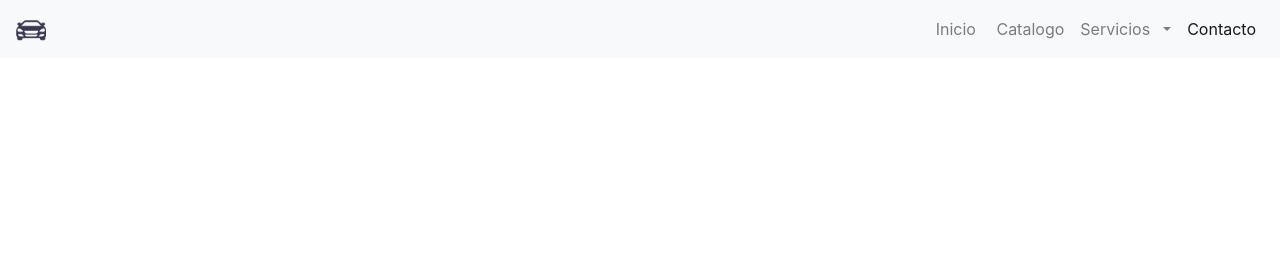
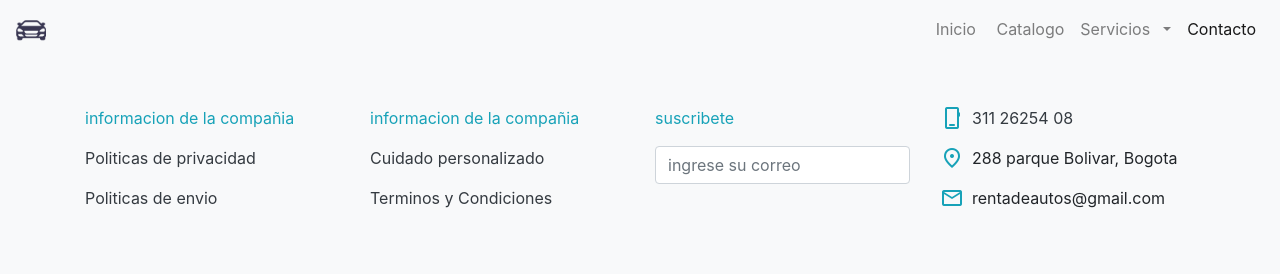
Before and after one commit to carlosandresalzate/rentadeautos, a website: page contacto.html in a window 1280 px wide. Drawn offline with nearby package versions, Linux system fonts and the light colour scheme.

Commit message:
agrego footer

```diff
--- a/contacto.html
+++ b/contacto.html
@@ -7,6 +7,7 @@
     <link rel="shortcut icon" type="image/x-icon" href="images/favicon.ico">
     <!-- Bootstrap css -->
     <link rel="stylesheet" href="https://cdn.jsdelivr.net/npm/bootstrap@4.1.3/dist/css/bootstrap.min.css" integrity="sha384-MCw98/SFnGE8fJT3GXwEOngsV7Zt27NXFoaoApmYm81iuXoPkFOJwJ8ERdknLPMO" crossorigin="anonymous">
+    <link rel="stylesheet" href="https://fonts.googleapis.com/css2?family=Material+Symbols+Outlined:opsz,wght,FILL,GRAD@20..48,100..700,0..1,-50..200" />
     <link href="css/style.css" rel="stylesheet" type="text/css">
 <title>Contacto</title>
 </head>
@@ -41,6 +42,46 @@
         </div>
     </nav>
 
+    <!-- footer -->
+    <footer class="bg-light">
+        <div class="container py-5">
+            <div class="row">
+                <div class="col-lg-3 col-md-6 col-sm-6">
+                    <p class="text-info">informacion de la compañia</p>
+                    <a href="#" class="text-dark"><p>Politicas de privacidad</p></a>
+                    <a href="#" class="text-dark"><p>Politicas de envio</p></a>
+                </div>
+                <div class="col-lg-3 col-md-6 col-sm-6">
+                    <p class="text-info">informacion de la compañia</p>
+                    <a href="#" class="text-dark"><p>Cuidado personalizado</p></a>
+                    <a href="#" class="text-dark"><p>Terminos y Condiciones</p></a>
+                </div>
+                <div class="col-lg-3 col-md-6 col-sm-6">
+                    <p class="text-info">suscribete</p>
+                    <form>
+                        <div class="form-group">
+                            <input type="email" class="form-control" id="suscribe" placeholder="ingrese su correo">
+                        </div>
+                    </form>
+
+                </div>
+                <div class="col-lg-3 col-md-6 col-sm-6">
+                    <div class="d-flex">
+                        <span class="material-symbols-outlined text-info">phone_iphone</span>
+                        <a href="tel:311 26254 08" class="text-dark"><p class="pl-2">311 26254 08</p></a>
+                    </div>
+                    <div class="d-flex">
+                        <span class="material-symbols-outlined text-info">location_on</span>
+                        <p class="pl-2">288 parque Bolivar, Bogota</p>
+                    </div>
+                    <div class="d-flex">
+                        <span class="material-symbols-outlined text-info">mail</span>
+                        <p class="pl-2">rentadeautos@gmail.com</p>
+                    </div>
+                </div>
+            </div>
+        </div>
+    </footer>
     <!-- jquery -->
     <script src="https://code.jquery.com/jquery-3.3.1.slim.min.js" integrity="sha384-q8i/X+965DzO0rT7abK41JStQIAqVgRVzpbzo5smXKp4YfRvH+8abtTE1Pi6jizo" crossorigin="anonymous"></script>
         <!-- popper -->
```
